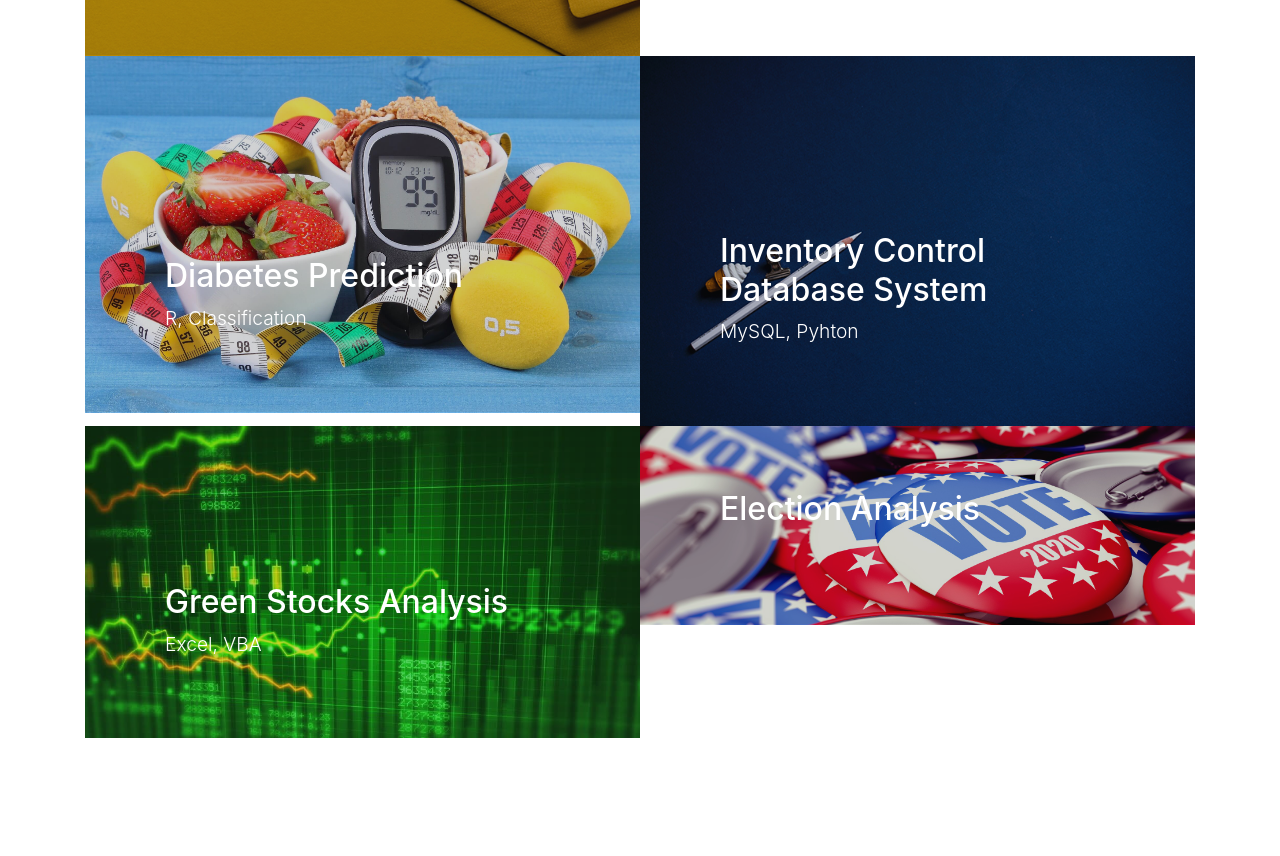
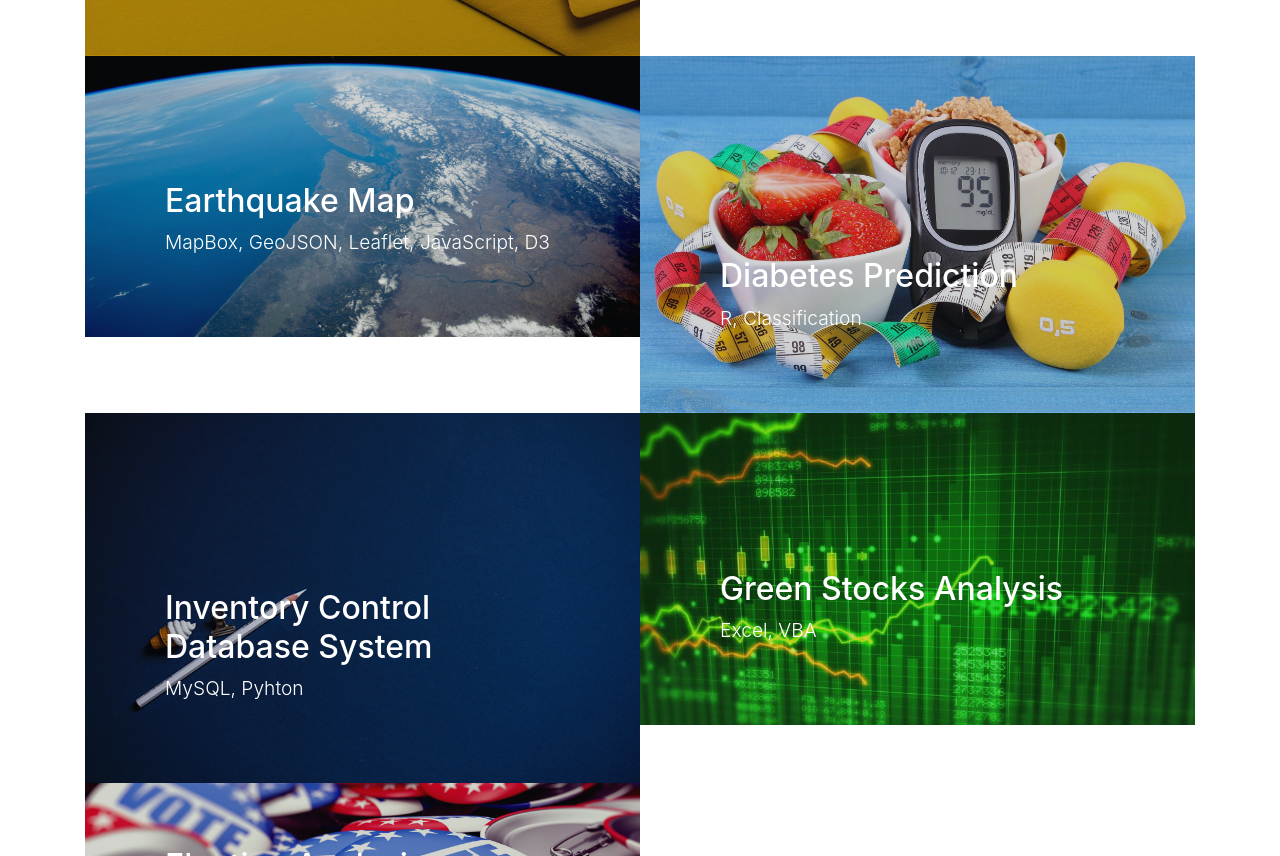
Before and after one commit to DorianSafaa/DorianSafaa.github.io, a website with bundled scripts: page index.html in a window 1280 px wide. Shown: the part 2556-3412 px from the top of the page. Built offline with nearby package versions, Linux system fonts and the light colour scheme; files whose address does not match are found by name.

Commit message:
Update index.html

```diff
--- a/index.html
+++ b/index.html
@@ -136,6 +136,18 @@
             <img class="img-fluid" src="img/Amazon.jpg" alt="">
           </a>
         </div>
+
+                                 <div class="col-lg-6">
+          <a class="portfolio-item" href="https://doriansafaa.github.io/Earthquakes_Map/">
+            <div class="caption">
+              <div class="caption-content">
+                <div class="h2">Earthquake Map</div>
+                <p class="mb-0">MapBox, GeoJSON, Leaflet, JavaScript, D3</p>
+              </div>
+            </div>
+            <img class="img-fluid" src="img/earthquake.jpg" alt="">
+          </a>
+        </div>
         <div class="col-lg-6">
           <a class="portfolio-item" href="Diabetes_Prediction_Final_Report_4460.htm
 " target="_blank">
```
